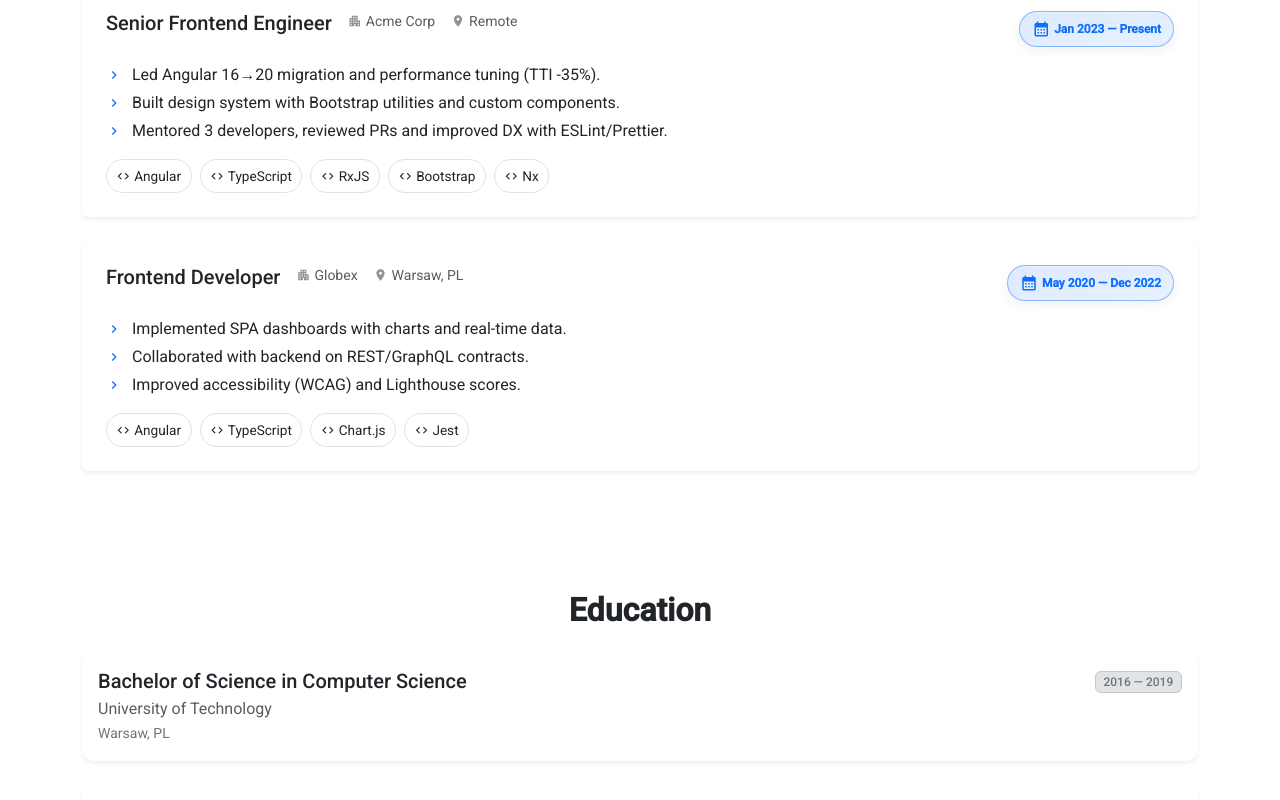
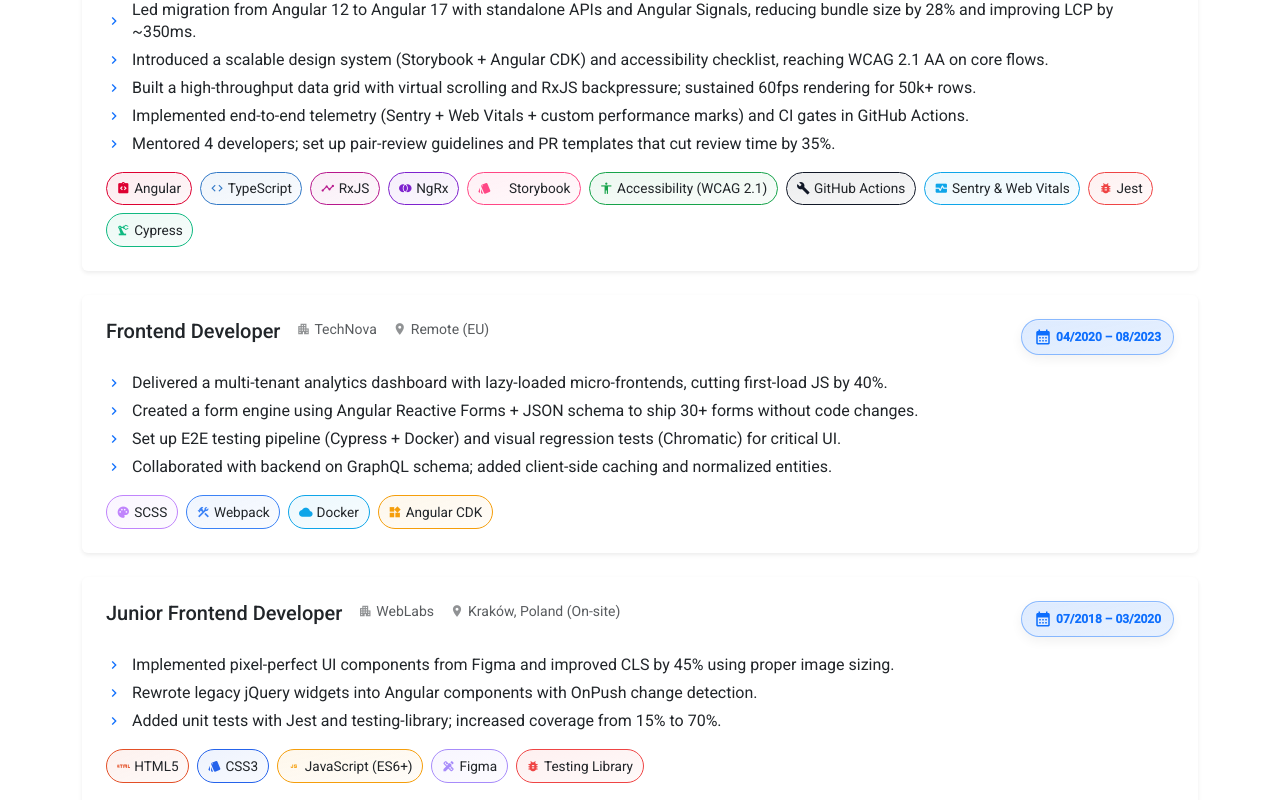
Before and after one commit to KamilGrundas/portfolio, an Angular app in the folder frontend/: page /portfolio/1 in a window 1280 px wide. Shown: the part 1420-2220 px from the top of the page. Built offline with nearby package versions, Linux system fonts and the light colour scheme; no server answers.

Commit message:
Frontend: Enhance user experience section with work experience data integration and styling improvements

```diff
--- a/frontend/src/app/portfolio/portfolio-shell/portfolio-shell.html
+++ b/frontend/src/app/portfolio/portfolio-shell/portfolio-shell.html
@@ -2,7 +2,7 @@
 <app-overview [data]="overviewData()"></app-overview>
 <app-about [data]="aboutData()"></app-about>
 <app-skills [categories]="skillsData()"></app-skills>
-<app-experience></app-experience>
+<app-experience [experiences]="experienceData()"></app-experience>
 <app-education></app-education>
 <app-certificates></app-certificates>
 <app-projects></app-projects>
--- a/frontend/src/app/portfolio/portfolio-shell/portfolio-shell.ts
+++ b/frontend/src/app/portfolio/portfolio-shell/portfolio-shell.ts
@@ -10,7 +10,12 @@
 import { catchError, map, switchMap, tap } from 'rxjs/operators';
 import { EMPTY, forkJoin, of } from 'rxjs';
 import { Master } from '../../core/services/master';
-import { UserPublic, UserDetailsPublic } from '../../types';
+import {
+  UserPublic,
+  UserDetailsPublic,
+  UserSkillsByCategory,
+  UserWorkExperience,
+} from '../../types';
 import { Overview, OverviewData } from '../../sections/overview/overview';
 import { Navbar, NavbarData } from '../../sections/navbar/navbar';
 import { About, AboutData } from '../../sections/about/about';
@@ -25,6 +30,7 @@
   JOHN_DOE_USER,
   JOHN_DOE_DETAILS,
   JOHN_DOE_SKILLS,
+  JOHN_DOE_WORK_EXPERIENCE,
 } from '../../shared/defaults/porfolio-defaults';
 import { takeUntilDestroyed } from '@angular/core/rxjs-interop';
 
@@ -53,7 +59,8 @@
 
   user = signal<UserPublic>(JOHN_DOE_USER);
   details = signal<UserDetailsPublic>(JOHN_DOE_DETAILS);
-  skills = signal<SkillsData[]>(JOHN_DOE_SKILLS);
+  skills = signal<UserSkillsByCategory[]>(JOHN_DOE_SKILLS);
+  workExperience = signal<UserWorkExperience[]>(JOHN_DOE_WORK_EXPERIENCE);
 
   error = signal<string | null>(null);
   loading = signal<boolean>(true);
@@ -81,6 +88,11 @@
     return Array.isArray(list) && list.length > 0 ? list : JOHN_DOE_SKILLS;
   });
 
+  experienceData = computed<UserWorkExperience[]>(() => {
+    const list = this.workExperience();
+    return Array.isArray(list) && list.length > 0 ? list : JOHN_DOE_WORK_EXPERIENCE;
+  });
+
   readonly flow$ = this.route.paramMap
     .pipe(
       map((pm) => pm.get('user_url')!),
@@ -98,12 +110,20 @@
             .getUserDetailsById(user.id)
             .pipe(catchError(() => of(JOHN_DOE_DETAILS))),
           skills: this.api.getUserSkillsById(user.id).pipe(catchError(() => of(JOHN_DOE_SKILLS))),
+          workExperience: this.api
+            .getUserWorkExperienceById(user.id)
+            .pipe(catchError(() => of(JOHN_DOE_WORK_EXPERIENCE))),
         })
       ),
-      tap(({ user, details, skills }) => {
+      tap(({ user, details, skills, workExperience }) => {
         this.user.set(user);
         this.details.set(details);
         this.skills.set(Array.isArray(skills) && skills.length ? skills : JOHN_DOE_SKILLS);
+        this.workExperience.set(
+          Array.isArray(workExperience) && workExperience.length
+            ? workExperience
+            : JOHN_DOE_WORK_EXPERIENCE
+        );
         this.loading.set(false);
       }),
       catchError((err) => {
--- a/frontend/src/app/sections/experience/experience.css
+++ b/frontend/src/app/sections/experience/experience.css
@@ -44,11 +44,25 @@
 }
 
 .chip {
-  border: 1px solid var(--bs-border-color);
-  background: var(--bs-body-bg);
+  --accent: var(--bs-primary);
+  border: 1px solid var(--accent);
+  background:
+    linear-gradient(to bottom right,
+      color-mix(in srgb, var(--accent) 8%, transparent),
+      color-mix(in srgb, var(--accent) 3%, transparent));
   border-radius: 999px;
   padding: .35rem .6rem;
-  font-size: .85rem
+  font-size: .85rem;
+  color: inherit;
+}
+
+.chip mat-icon {
+  color: var(--accent);
+}
+
+.chip:hover,
+.chip:focus-visible {
+  box-shadow: 0 0 0 2px color-mix(in srgb, var(--accent) 25%, transparent);
 }
 
 @media (prefers-color-scheme: dark) {
@@ -67,7 +81,6 @@
   }
 }
 
-/* ---- Znaczek okresu zatrudnienia ---- */
 .period {
   --p: var(--bs-primary);
   --bg: color-mix(in srgb, var(--p) 14%, transparent);
@@ -97,7 +110,7 @@
   box-shadow: inset 0 1px 0 rgba(255, 255, 255, .08), 0 .25rem .75rem rgba(0, 0, 0, .45), 0 0 0 1px color-mix(in srgb, var(--p) 22%, transparent)
 }
 
-/* ---- Bullets ---- */
+
 .bullets li {
   display: flex;
   align-items: center;
@@ -120,24 +133,20 @@
   margin-top: .125rem
 }
 
-/* =======================================================
-   Efekt powiększenia i niebieskiej poświaty (hover + focus)
-   Stosujemy do .card poprzez klasę .hover-card
-   ======================================================= */
-.card.hover-card{
-  position: relative;                 /* dla ::after */
-  isolation: isolate;                 /* własny stacking context (poświata ponad sąsiadami) */
+.card.hover-card {
+  position: relative;
+  isolation: isolate;
   transform-origin: center center;
   transition: transform .2s ease, box-shadow .2s ease, outline-color .2s ease, outline-offset .2s ease;
   outline: 0 solid transparent;
   will-change: transform, box-shadow;
 }
 
-/* niebieski ring + poświata */
-.card.hover-card::after{
+
+.card.hover-card::after {
   content: "";
   position: absolute;
-  inset: -2px;                        /* lekki „ring” na zewnątrz */
+  inset: -2px;
   border-radius: inherit;
   pointer-events: none;
   opacity: 0;
@@ -147,37 +156,48 @@
     0 0 28px color-mix(in srgb, var(--bs-primary) 45%, transparent);
 }
 
-/* Hover: powiększenie bez przesuwania */
-.card.hover-card:hover{
+
+.card.hover-card:hover {
   transform: scale(1.015);
-  box-shadow: 0 .75rem 2rem rgba(0,0,0,.10);
+  box-shadow: 0 .75rem 2rem rgba(0, 0, 0, .10);
 }
-.card.hover-card:hover::after{ opacity: 1; }
 
-/* Focus klawiatury: ten sam efekt + wyraźny outline */
-.card.hover-card:focus-visible{
+.card.hover-card:hover::after {
+  opacity: 1;
+}
+
+.card.hover-card:focus-visible {
   transform: scale(1.015);
   outline: 2px solid color-mix(in srgb, var(--bs-primary) 70%, transparent);
   outline-offset: 2px;
-  box-shadow: 0 .75rem 2rem rgba(0,0,0,.10);
+  box-shadow: 0 .75rem 2rem rgba(0, 0, 0, .10);
 }
-.card.hover-card:focus-visible::after{ opacity: 1; }
 
-/* Ciemny motyw – mocniejsza poświata */
-@media (prefers-color-scheme: dark){
+.card.hover-card:focus-visible::after {
+  opacity: 1;
+}
+
+@media (prefers-color-scheme: dark) {
+
   .card.hover-card:hover,
-  .card.hover-card:focus-visible{
-    box-shadow: 0 .75rem 2rem rgba(0,0,0,.45);
+  .card.hover-card:focus-visible {
+    box-shadow: 0 .75rem 2rem rgba(0, 0, 0, .45);
   }
-  .card.hover-card::after{
+
+  .card.hover-card::after {
     box-shadow:
       0 0 0 1px color-mix(in srgb, var(--bs-primary) 65%, transparent),
       0 0 34px color-mix(in srgb, var(--bs-primary) 55%, transparent);
   }
 }
 
-/* Ograniczony ruch */
-@media (prefers-reduced-motion: reduce){
-  .card.hover-card{ transition: none; }
-  .card.hover-card::after{ transition: none; }
+
+@media (prefers-reduced-motion: reduce) {
+  .card.hover-card {
+    transition: none;
+  }
+
+  .card.hover-card::after {
+    transition: none;
+  }
 }
--- a/frontend/src/app/sections/experience/experience.html
+++ b/frontend/src/app/sections/experience/experience.html
@@ -3,7 +3,7 @@
     <h2 class="fw-bold text-center mb-4">Proffesional Experience</h2>
 
     <div class="position-relative">
-      @for (exp of experiences; track $index) {
+      @for (exp of experiences(); track $index) {
       <article class="card hover-card shadow-sm border-0 mb-4" tabindex="0">
         <div class="card-body p-4">
           <div class="d-flex align-items-start justify-content-between gap-3 flex-wrap">
@@ -32,22 +32,24 @@
           </div>
 
           <ul class="mt-3 mb-2 list-unstyled bullets">
-            @for (b of exp.bullets; track $index) {
+            @for (b of exp.highlights; track $index) {
             <li class="d-flex align-items-center gap-2 mb-1">
               <mat-icon inline class="bullet-icon text-primary" fontIcon="chevron_right"></mat-icon>
-              <span class="bullet-text">{{ b }}</span>
+              <span class="bullet-text">{{ b.text }}</span>
             </li>
             }
           </ul>
 
-          @if (exp.tech?.length) {
+          @if (exp.skills?.length) {
           <div class="d-flex flex-wrap gap-2 mt-3">
-            @for (t of exp.tech; track $index) {
-            <span class="chip d-inline-flex align-items-center gap-1">
-              <mat-icon inline fontIcon="code"></mat-icon> {{ t }}
+            @for (t of exp.skills; track $index) {
+            <span class="chip d-inline-flex align-items-center gap-1" [style.--accent]="t.category.color || '#6c757d'"
+              title="{{ t.category.name || '' }}">
+              <mat-icon inline>{{ t.category.icon }}</mat-icon> {{ t.name }}
             </span>
             }
           </div>
+
           }
         </div>
       </article>
--- a/frontend/src/app/sections/experience/experience.ts
+++ b/frontend/src/app/sections/experience/experience.ts
@@ -1,47 +1,14 @@
-import { ChangeDetectionStrategy, Component } from '@angular/core';
+import { ChangeDetectionStrategy, Component, input } from '@angular/core';
 import { MatIconModule } from '@angular/material/icon';
-
-type WorkExperience = {
-  company: string;
-  role: string;
-  period: string;      // e.g., "Jan 2022 — Present"
-  location?: string;
-  bullets: string[];
-  tech?: string[];
-};
+import { UserWorkExperience } from '../../types';
 
 @Component({
   selector: 'app-experience',
   imports: [MatIconModule],
   templateUrl: './experience.html',
   styleUrl: './experience.css',
-  changeDetection: ChangeDetectionStrategy.OnPush
+  changeDetection: ChangeDetectionStrategy.OnPush,
 })
 export class Experience {
-  experiences: WorkExperience[] = [
-    {
-      company: 'Acme Corp',
-      role: 'Senior Frontend Engineer',
-      period: 'Jan 2023 — Present',
-      location: 'Remote',
-      bullets: [
-        'Led Angular 16→20 migration and performance tuning (TTI -35%).',
-        'Built design system with Bootstrap utilities and custom components.',
-        'Mentored 3 developers, reviewed PRs and improved DX with ESLint/Prettier.'
-      ],
-      tech: ['Angular', 'TypeScript', 'RxJS', 'Bootstrap', 'Nx']
-    },
-    {
-      company: 'Globex',
-      role: 'Frontend Developer',
-      period: 'May 2020 — Dec 2022',
-      location: 'Warsaw, PL',
-      bullets: [
-        'Implemented SPA dashboards with charts and real-time data.',
-        'Collaborated with backend on REST/GraphQL contracts.',
-        'Improved accessibility (WCAG) and Lighthouse scores.'
-      ],
-      tech: ['Angular', 'TypeScript', 'Chart.js', 'Jest']
-    }
-  ];
+  experiences = input.required<UserWorkExperience[]>();
 }
--- a/frontend/src/app/shared/defaults/porfolio-defaults.ts
+++ b/frontend/src/app/shared/defaults/porfolio-defaults.ts
@@ -1,4 +1,4 @@
-import { UserPublic, UserDetailsPublic, UserSkillsByCategory } from '../../types';
+import { UserPublic, UserDetailsPublic, UserSkillsByCategory, UserWorkExperience } from '../../types';
 
 export const JOHN_DOE_USER: UserPublic = {
   id: '0',
@@ -85,3 +85,165 @@
     ],
   },
 ];
+
+export const JOHN_DOE_WORK_EXPERIENCE: UserWorkExperience[] = [
+  {
+    id: 'exp-3',
+    company: 'Acme Finance',
+    role: 'Senior Frontend Developer',
+    period: '09/2023 – Present',
+    location: 'Warsaw, Poland (Hybrid)',
+    highlights: [
+      { text: 'Led migration from Angular 12 to Angular 17 with standalone APIs and Angular Signals, reducing bundle size by 28% and improving LCP by ~350ms.' },
+      { text: 'Introduced a scalable design system (Storybook + Angular CDK) and accessibility checklist, reaching WCAG 2.1 AA on core flows.' },
+      { text: 'Built a high-throughput data grid with virtual scrolling and RxJS backpressure; sustained 60fps rendering for 50k+ rows.' },
+      { text: 'Implemented end-to-end telemetry (Sentry + Web Vitals + custom performance marks) and CI gates in GitHub Actions.' },
+      { text: 'Mentored 4 developers; set up pair-review guidelines and PR templates that cut review time by 35%.' },
+    ],
+    skills: [
+      {
+        id: 'angular',
+        name: 'Angular',
+        order: 1,
+        category: { name: 'Frontend', icon: 'integration_instructions', color: '#dd0031' },
+      },
+      {
+        id: 'ts',
+        name: 'TypeScript',
+        order: 2,
+        category: { name: 'Languages', icon: 'code', color: '#3178c6' },
+      },
+      {
+        id: 'rxjs',
+        name: 'RxJS',
+        order: 3,
+        category: { name: 'Frontend', icon: 'timeline', color: '#b7178c' },
+      },
+      {
+        id: 'ngrx',
+        name: 'NgRx',
+        order: 4,
+        category: { name: 'Frontend', icon: 'join_full', color: '#7e22ce' },
+      },
+      {
+        id: 'storybook',
+        name: 'Storybook',
+        order: 5,
+        category: { name: 'UX & Design System', icon: 'styler', color: '#ff4785' },
+      },
+      {
+        id: 'a11y',
+        name: 'Accessibility (WCAG 2.1)',
+        order: 6,
+        category: { name: 'UX & Accessibility', icon: 'accessibility', color: '#16a34a' },
+      },
+      {
+        id: 'gha',
+        name: 'GitHub Actions',
+        order: 7,
+        category: { name: 'Tooling & DevOps', icon: 'build', color: '#111827' },
+      },
+      {
+        id: 'sentry',
+        name: 'Sentry & Web Vitals',
+        order: 8,
+        category: { name: 'Observability', icon: 'monitor_heart', color: '#0ea5e9' },
+      },
+      {
+        id: 'jest',
+        name: 'Jest',
+        order: 9,
+        category: { name: 'Testing', icon: 'bug_report', color: '#ef4444' },
+      },
+      {
+        id: 'cypress',
+        name: 'Cypress',
+        order: 10,
+        category: { name: 'Testing', icon: 'precision_manufacturing', color: '#10b981' },
+      },
+    ],
+  },
+  {
+    id: 'exp-2',
+    company: 'TechNova',
+    role: 'Frontend Developer',
+    period: '04/2020 – 08/2023',
+    location: 'Remote (EU)',
+    highlights: [
+      { text: 'Delivered a multi-tenant analytics dashboard with lazy-loaded micro-frontends, cutting first-load JS by 40%.' },
+      { text: 'Created a form engine using Angular Reactive Forms + JSON schema to ship 30+ forms without code changes.' },
+      { text: 'Set up E2E testing pipeline (Cypress + Docker) and visual regression tests (Chromatic) for critical UI.' },
+      { text: 'Collaborated with backend on GraphQL schema; added client-side caching and normalized entities.' },
+    ],
+    skills: [
+      {
+        id: 'scss',
+        name: 'SCSS',
+        order: 2,
+        category: { name: 'Styling', icon: 'palette', color: '#c084fc' },
+      },
+      {
+        id: 'webpack',
+        name: 'Webpack',
+        order: 3,
+        category: { name: 'Build Tools', icon: 'construction', color: '#3b82f6' },
+      },
+      {
+        id: 'docker',
+        name: 'Docker',
+        order: 4,
+        category: { name: 'Tooling & DevOps', icon: 'cloud', color: '#0ea5e9' },
+      },
+      {
+        id: 'ng-cdk',
+        name: 'Angular CDK',
+        order: 5,
+        category: { name: 'Frontend', icon: 'widgets', color: '#f59e0b' },
+      },
+    ],
+  },
+  {
+    id: 'exp-1',
+    company: 'WebLabs',
+    role: 'Junior Frontend Developer',
+    period: '07/2018 – 03/2020',
+    location: 'Kraków, Poland (On-site)',
+    highlights: [
+      { text: 'Implemented pixel-perfect UI components from Figma and improved CLS by 45% using proper image sizing.' },
+      { text: 'Rewrote legacy jQuery widgets into Angular components with OnPush change detection.' },
+      { text: 'Added unit tests with Jest and testing-library; increased coverage from 15% to 70%.' },
+    ],
+    skills: [
+      {
+        id: 'html',
+        name: 'HTML5',
+        order: 1,
+        category: { name: 'Languages', icon: 'html', color: '#e34f26' },
+      },
+      {
+        id: 'css',
+        name: 'CSS3',
+        order: 2,
+        category: { name: 'Styling', icon: 'style', color: '#2563eb' },
+      },
+      {
+        id: 'js',
+        name: 'JavaScript (ES6+)',
+        order: 3,
+        category: { name: 'Languages', icon: 'javascript', color: '#f59e0b' },
+      },
+      {
+        id: 'figma',
+        name: 'Figma',
+        order: 4,
+        category: { name: 'UX & Design', icon: 'design_services', color: '#a78bfa' },
+      },
+      {
+        id: 'testing-library',
+        name: 'Testing Library',
+        order: 5,
+        category: { name: 'Testing', icon: 'bug_report', color: '#ef4444' },
+      },
+    ],
+  },
+];
```
Also changed, not shown: frontend/src/app/core/services/master.ts (+6 -1 lines), frontend/src/app/sections/overview/overview.html (+2 -8 lines), frontend/src/app/types.ts (+25 -0 lines).
